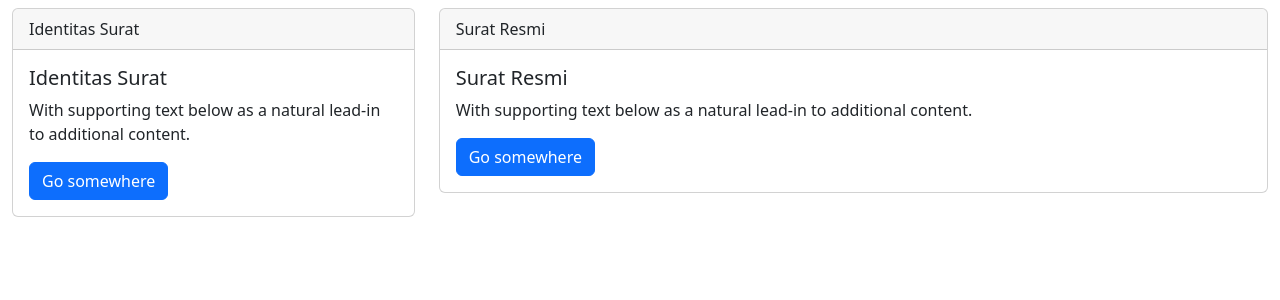
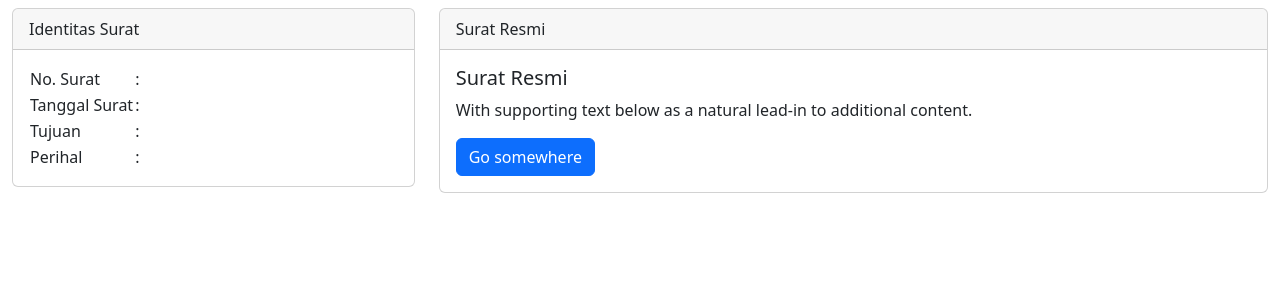
Before and after one commit to gtpesantren22/surat, a CodeIgniter app: the page made by application/views/tampil.php in a window 1280 px wide. Shown: the part 56-356 px from the top of the page. Run offline with CodeIgniter, Linux system fonts and the light colour scheme; data that the repository does not hold is empty.

Commit message:
Update tampilan surat

```diff
--- a/application/views/tampil.php
+++ b/application/views/tampil.php
@@ -7,8 +7,11 @@
     <meta name="viewport" content="width=device-width, initial-scale=1.0">
     <title>Document</title>
 
-    <link href="https://cdn.jsdelivr.net/npm/bootstrap@5.2.2/dist/css/bootstrap.min.css" rel="stylesheet" integrity="sha384-Zenh87qX5JnK2Jl0vWa8Ck2rdkQ2Bzep5IDxbcnCeuOxjzrPF/et3URy9Bv1WTRi" crossorigin="anonymous">
-    <script src="https://cdn.jsdelivr.net/npm/bootstrap@5.2.2/dist/js/bootstrap.bundle.min.js" integrity="sha384-OERcA2EqjJCMA+/3y+gxIOqMEjwtxJY7qPCqsdltbNJuaOe923+mo//f6V8Qbsw3" crossorigin="anonymous"></script>
+    <link href="https://cdn.jsdelivr.net/npm/bootstrap@5.2.2/dist/css/bootstrap.min.css" rel="stylesheet"
+        integrity="sha384-Zenh87qX5JnK2Jl0vWa8Ck2rdkQ2Bzep5IDxbcnCeuOxjzrPF/et3URy9Bv1WTRi" crossorigin="anonymous">
+    <script src="https://cdn.jsdelivr.net/npm/bootstrap@5.2.2/dist/js/bootstrap.bundle.min.js"
+        integrity="sha384-OERcA2EqjJCMA+/3y+gxIOqMEjwtxJY7qPCqsdltbNJuaOe923+mo//f6V8Qbsw3" crossorigin="anonymous">
+    </script>
 
 </head>
 
@@ -17,7 +20,8 @@
         <nav class="navbar" style="background-color: #e3f2fd;">
             <div class="container-fluid">
                 <a class="navbar-brand" href="#">
-                    <p class="card-text"> <img src="<?= base_url('bootstrap-logo.svg') ?>" alt="Logo" width="30" height="24" class="d-inline-block align-text-top">
+                    <p class="card-text"> <img src="<?= base_url('bootstrap-logo.svg') ?>" alt="Logo" width="30"
+                            height="24" class="d-inline-block align-text-top">
                         Surat Resmi PP. Darul Lughah Wal Karomah
                     </p>
                 </a>
@@ -30,9 +34,28 @@
                         Identitas Surat
                     </div>
                     <div class="card-body">
-                        <h5 class="card-title">Identitas Surat</h5>
-                        <p class="card-text">With supporting text below as a natural lead-in to additional content.</p>
-                        <a href="#" class="btn btn-primary">Go somewhere</a>
+                        <table>
+                            <tr>
+                                <td>No. Surat</td>
+                                <td>:</td>
+                                <th><?= $srt->no_surat; ?></th>
+                            </tr>
+                            <tr>
+                                <td>Tanggal Surat</td>
+                                <td>:</td>
+                                <th><?= $srt->tanggal_kirim; ?></th>
+                            </tr>
+                            <tr>
+                                <td>Tujuan</td>
+                                <td>:</td>
+                                <th><?= $srt->tujuan; ?></th>
+                            </tr>
+                            <tr>
+                                <td>Perihal</td>
+                                <td>:</td>
+                                <th><?= $srt->isi_ringkas; ?></th>
+                            </tr>
+                        </table>
                     </div>
                 </div>
             </div>
```
Also changed, not shown: application/controllers/Welcome.php (+15 -18 lines), application/models/TampilModel.php (added, +13 -0 lines).
